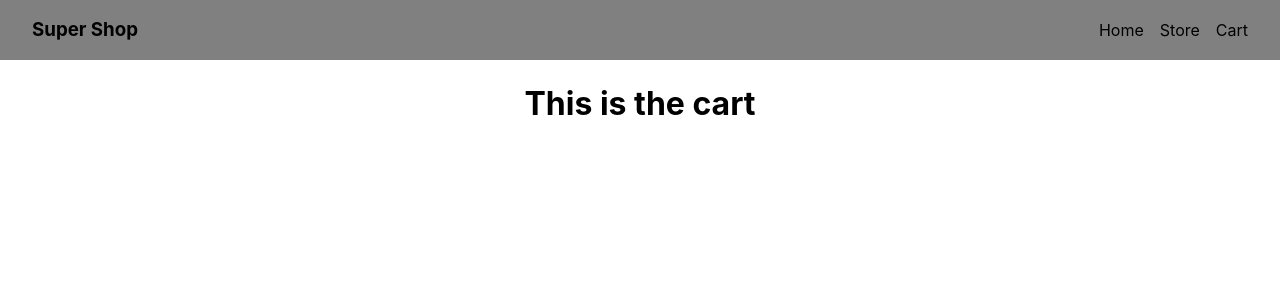
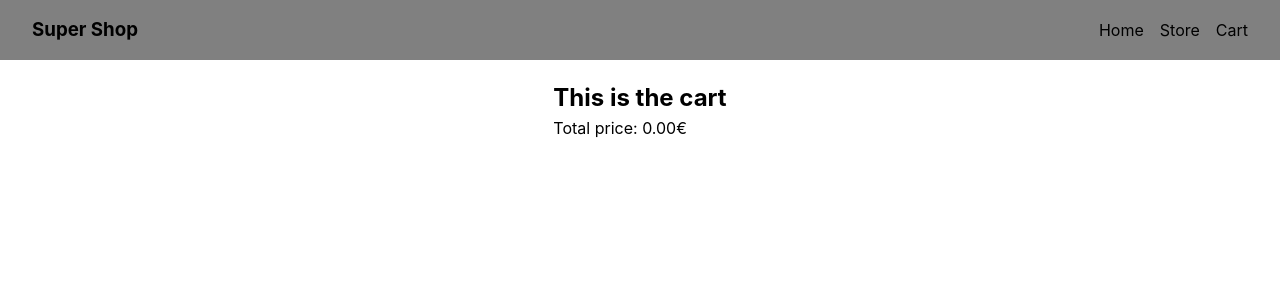
Before and after one commit to GitOnMyLvl/shopping-cart, a React (Vite) app: page /cart in a window 1280 px wide. Shown: the top 300 px of the page. Built offline with nearby package versions, Linux system fonts and the light colour scheme.

Commit message:
add display of items in cart

```diff
--- /dev/null
+++ b/src/context/CartContext.jsx
@@ -0,0 +1,22 @@
+import { createContext, useState } from "react";
+import PropTypes from 'prop-types';
+
+export const CartContext = createContext();
+
+export const CartProvider = ({ children }) => {
+  const [cart, setCart] = useState([]);
+
+  const addToCart = (product, quantity) => {
+    setCart([...cart, {...product, quantity}]);
+  };
+
+  return(
+    <CartContext.Provider value={{ cart, addToCart }}>
+      {children}
+    </CartContext.Provider>
+  )
+}
+
+CartProvider.propTypes = {
+  children: PropTypes.node.isRequired,
+}
--- a/src/main.jsx
+++ b/src/main.jsx
@@ -7,6 +7,7 @@ import Index from './routes/index'
 import ErrorPage from './error-page'
 import Store from './routes/store'
 import Cart from './routes/cart'
+import { CartProvider } from './context/CartContext'
 
 const router = createBrowserRouter([
   {
@@ -37,6 +38,8 @@ const router = createBrowserRouter([
 
 ReactDOM.createRoot(document.getElementById('root')).render(
   <React.StrictMode>
-    <RouterProvider router={router} />
+    <CartProvider>
+      <RouterProvider router={router} />
+    </CartProvider>
   </React.StrictMode>
 )
--- a/src/modules/product.jsx
+++ b/src/modules/product.jsx
@@ -1,10 +1,16 @@
 import PropTypes from 'prop-types'
-import { useState } from 'react'
+import { useContext, useState } from 'react'
+import { CartContext } from '../context/CartContext';
 
 const Product = ({product}) => {
   const [selectedNumber, setSelectedNumber] = useState(1);
+  const { addToCart } = useContext(CartContext);
 
   const handleChange = (event) => setSelectedNumber(parseInt(event.target.value, 10))
+
+  const handleAddToCart = () => {
+    addToCart(product, selectedNumber)
+  }
 
   return(
     <div className="product-card">
@@ -21,7 +27,7 @@ const Product = ({product}) => {
           <option value={5}>5</option>
         </select>
       </div>
-      <button>Add to Cart</button>
+      <button onClick={handleAddToCart}>Add to Cart</button>
     </div>
   )
 }
--- a/src/routes/cart.jsx
+++ b/src/routes/cart.jsx
@@ -1,6 +1,23 @@
+import { useContext } from "react";
+import { CartContext } from "../context/CartContext";
+
 const Cart = () => {
+  const { cart } = useContext(CartContext);
+  const total = cart.reduce((acc, product) => acc + product.price * product.quantity, 0)
+
   return (
-    <h1>This is the cart</h1>
+    <section>
+      <h1>This is the cart</h1>
+      <ul>
+        {cart.map((product, index) => (
+          <li key={index}>
+             {product.quantity} x {product.title} - {parseFloat(product.price * product.quantity).toFixed(2) }€
+          </li>
+        ))}
+      </ul>
+      <p>Total price: {parseFloat(total).toFixed(2)}€</p>
+    </section>
+
   )
 }
 
```
